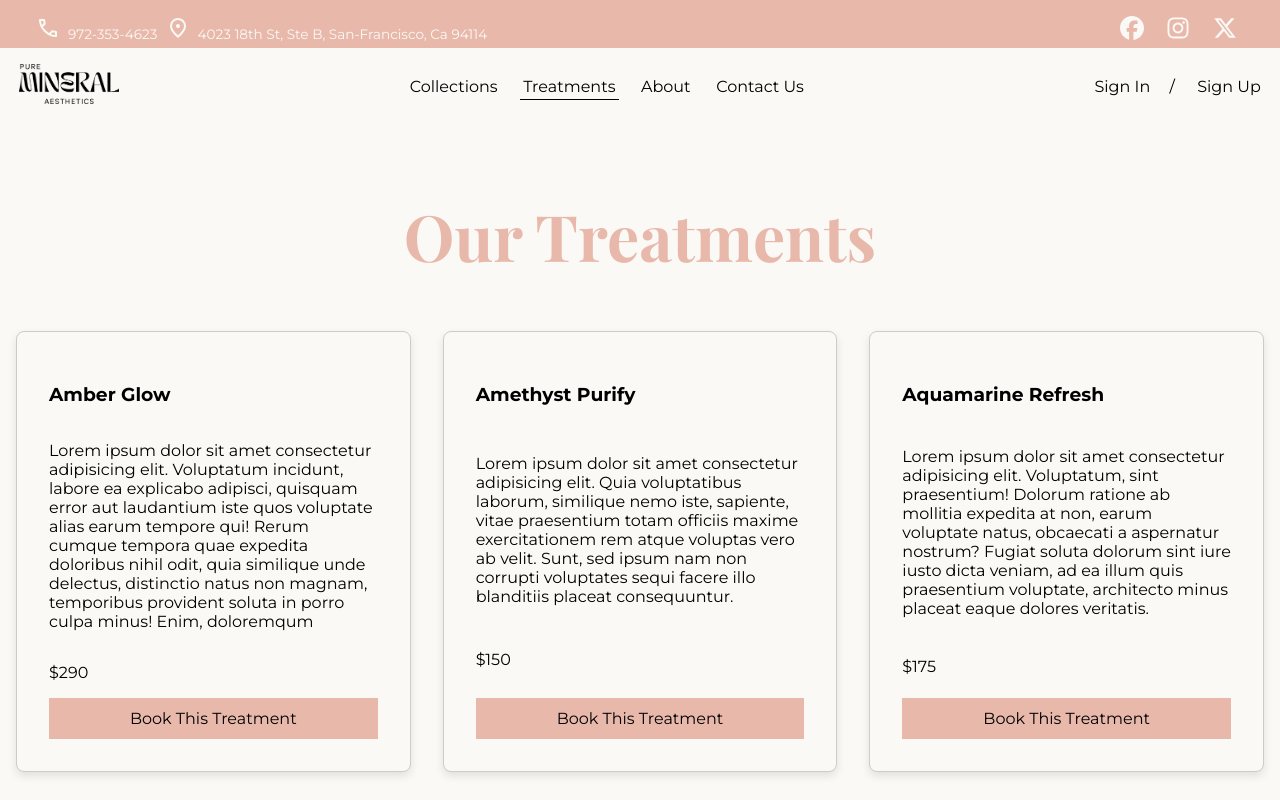
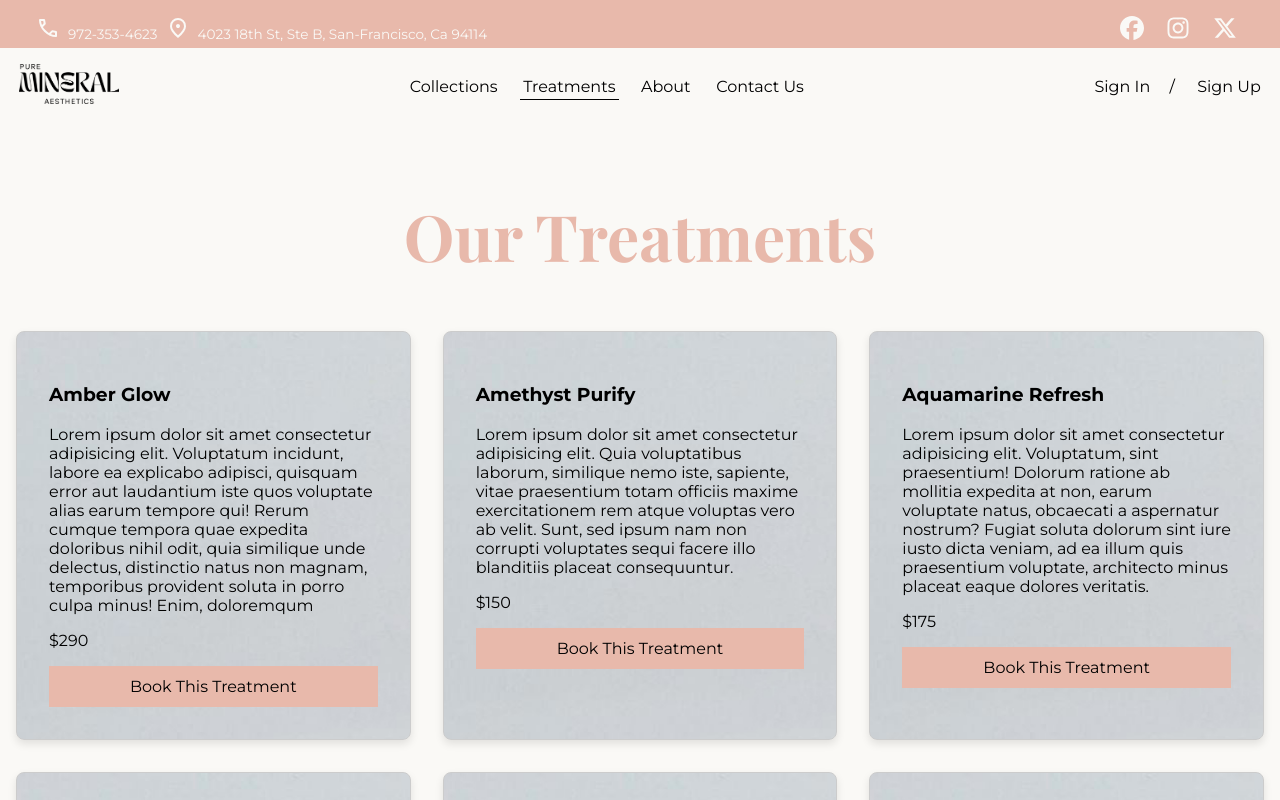
Before and after one commit to Object-ions/pure-mineral-aesthetics, a React (Create React App) app: page /treatments in a window 1280 px wide. Shown: the top 800 px of the page. Built offline with nearby package versions, Linux system fonts and the light colour scheme; no server answers; a web font is replaced by a local one.

Commit message:
Update Treatments and their data, update content structure and update syntax and presentation

```diff
--- a/src/pages/Treatments.js
+++ b/src/pages/Treatments.js
@@ -1,19 +1,27 @@
 import { Link } from 'react-router-dom';
 import treatmentsData from '../data/treatmentsData.json';
+import bgGrey from '../assets/website-images/bg-images/bg-grey.jpg';
 
 const Treatments = () => {
   return (
     <div className="treatments">
       <h2>Our Treatments</h2>
       <div className="treatments-container">
-        {treatmentsData.map((treatment) => (
-          <div key={treatment.id} className="treatments-card">
-            <h3>{treatment.name}</h3>
-            <p>{treatment.description}</p>
-            <p className="treatment-price">${treatment.price}</p>
-            <Link to="/" className="btn">
-              Book This Treatment
-            </Link>
+        {treatmentsData.map(({ name, id, description, price }) => (
+          <div
+            key={id}
+            className="treatments-card"
+            style={{ background: `url(${bgGrey})` }}
+          >
+            <div className="treatment-content">
+              <h3>{name}</h3>
+              <p>{description}</p>
+              <p>${price}</p>
+
+              <Link to="/" className="btn">
+                Book This Treatment
+              </Link>
+            </div>
           </div>
         ))}
       </div>
```
Also changed, not shown: src/assets/website-images/bg-images/bg-grey.jpg (added).
